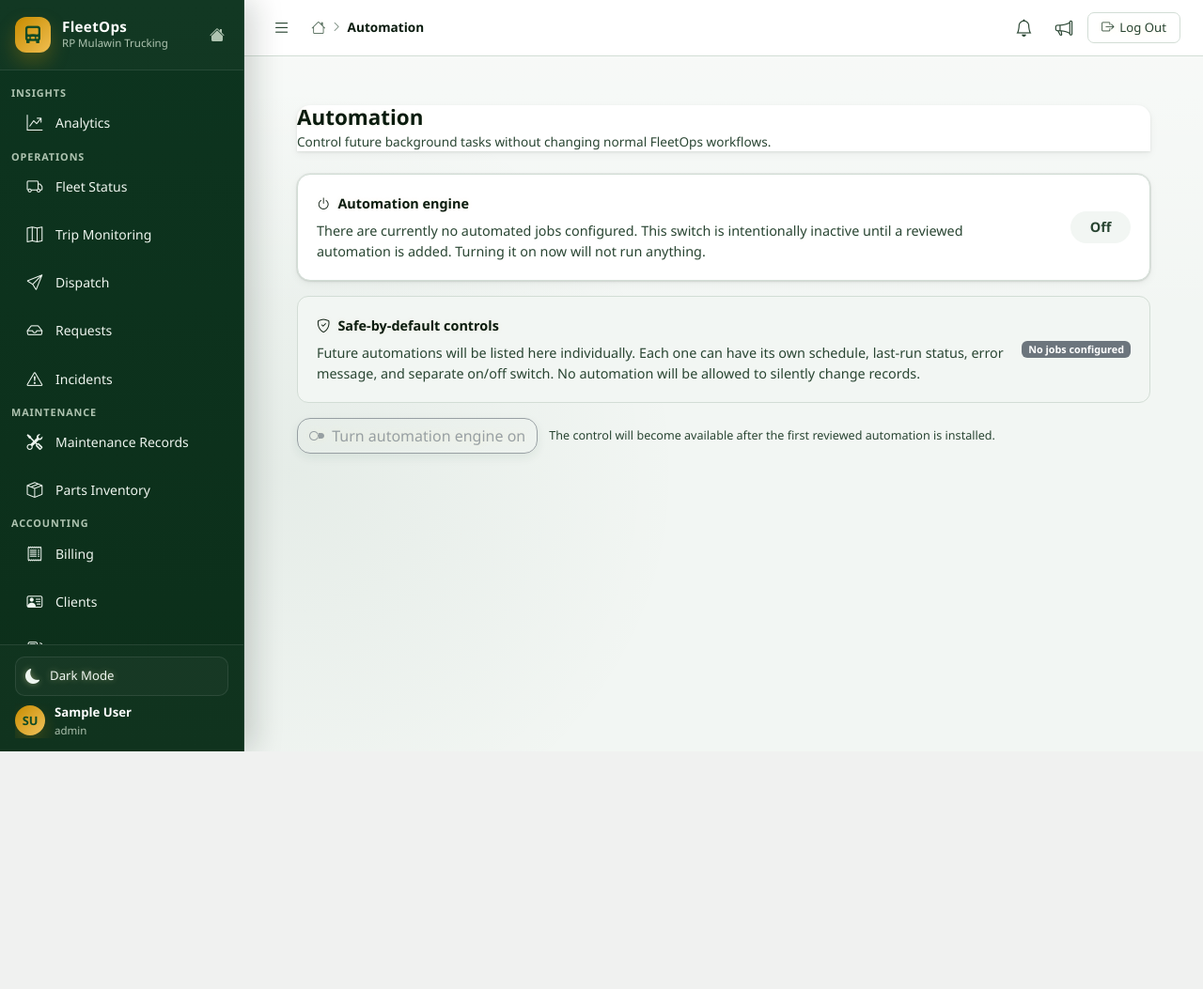
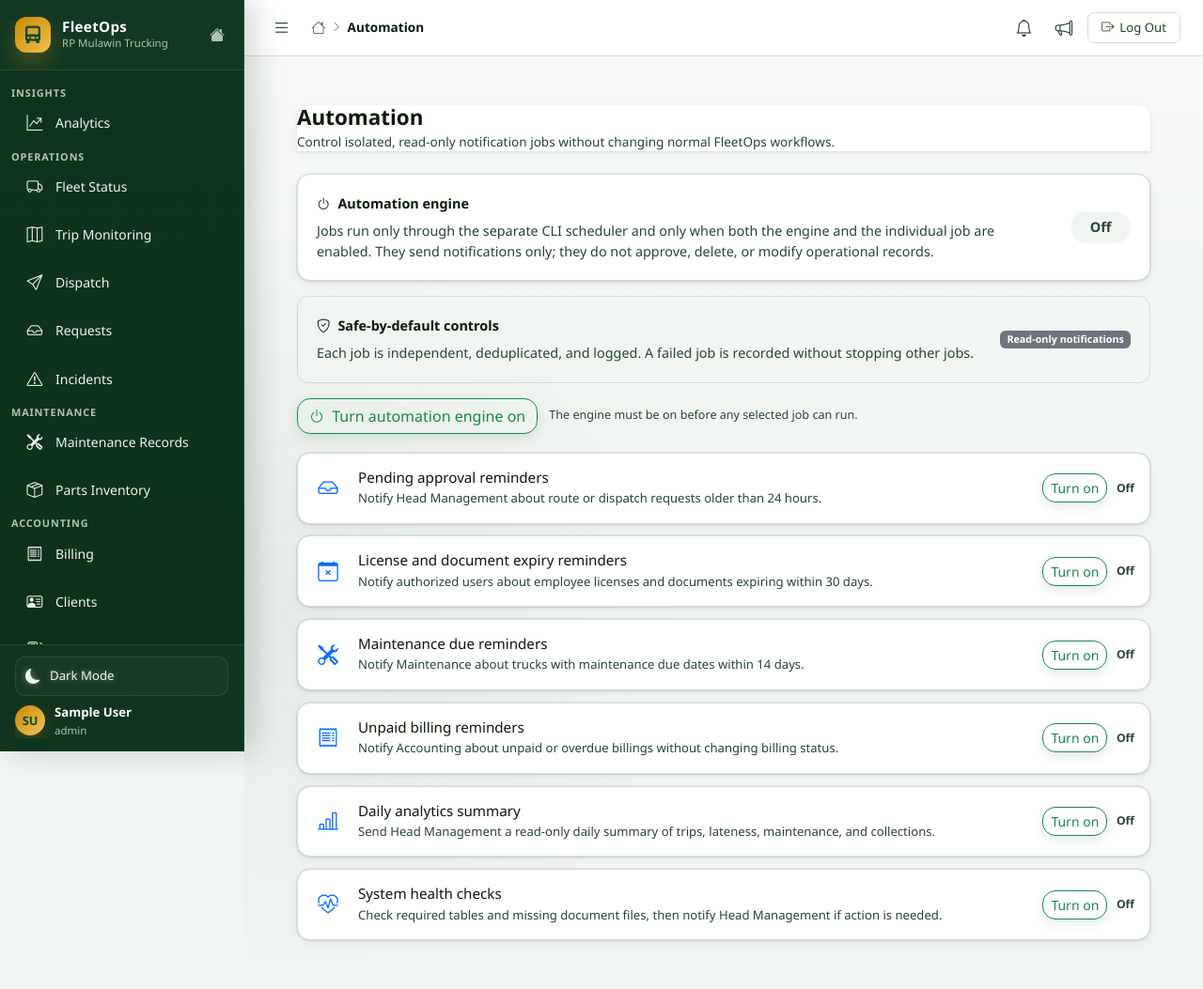
Before and after one commit to space-boy09195/mulawin_fleetops, a PHP site: page /pages/automation.php in a window 1280 px wide. Shown: the whole page at 94% size. Before the commit the page ends 800 px from the top, so only its background shows below. Run offline with PHP 8.4, Linux system fonts and the light colour scheme; the visitor is signed in with stand-in values (Sample User, id 1); data comes from the database, SQL or seed files in the repository; data that the repository does not hold is empty.

Commit message:
Refactor automation and document handling functionality
- Update automation and document handlers for improved performance.
- Enhance CSS for better UI in automation pages.
- Add migration scripts for document expiry and automation settings.
- Introduce automation runner to streamline automation processes.
- Modify relevant pages to integrate new features.

```diff
--- a/assets/css/automation.css
+++ b/assets/css/automation.css
@@ -57,7 +57,23 @@
   flex-wrap: wrap;
 }
 
+.automation-job-grid { display: grid; gap: .8rem; margin-top: 1.25rem; }
+.automation-job-card {
+  display: flex; align-items: center; gap: 1rem; padding: 1rem;
+  background: var(--bs-body-bg); border: 1px solid var(--bs-border-color); border-radius: 10px;
+}
+.automation-job-icon { font-size: 1.35rem; color: var(--bs-primary); width: 2rem; text-align: center; }
+.automation-job-content { flex: 1; }
+.automation-job-content h2 { font-size: .95rem; margin: 0; color: var(--bs-emphasis-color); }
+.automation-job-content p { margin: .25rem 0 0; color: var(--bs-secondary-color); font-size: .82rem; }
+.automation-job-toggle { display: flex; align-items: center; gap: .6rem; }
+.automation-job-state { font-size: .76rem; font-weight: 700; }
+.automation-job-state.is-on { color: #198754; }
+.automation-job-state.is-off { color: var(--bs-secondary-color); }
+
 @media (max-width: 700px) {
   .automation-page { padding: 1.25rem 1rem; }
   .automation-card { align-items: flex-start; flex-direction: column; }
+  .automation-job-card { align-items: flex-start; flex-wrap: wrap; }
+  .automation-job-toggle { width: 100%; margin-left: 3rem; }
 }
--- a/assets/js/documents.js
+++ b/assets/js/documents.js
@@ -46,6 +46,7 @@
   const uploadDocType   = document.getElementById('uploadDocType');
   const uploadTripId    = document.getElementById('uploadTripId');
   const uploadDescription = document.getElementById('uploadDescription');
+  const uploadExpiryDate = document.getElementById('uploadExpiryDate');
   const submitUploadBtn = document.getElementById('submitUploadBtn');
   const uploadBtnSpinner = document.getElementById('uploadBtnSpinner');
   const uploadBtnText   = document.getElementById('uploadBtnText');
@@ -182,6 +183,7 @@
     if (uploadDocType)    uploadDocType.value    = '';
     if (uploadTripId)     uploadTripId.value     = '';
     if (uploadDescription) uploadDescription.value = '';
+    if (uploadExpiryDate) uploadExpiryDate.value = '';
     hideAlert(uploadAlert);
     uploadProgress?.classList.add('d-none');
     if (uploadProgressBar) uploadProgressBar.style.width = '0%';
@@ -223,6 +225,7 @@
     formData.append('doc_type',    docType);
     formData.append('trip_id',     uploadTripId?.value     ?? '');
     formData.append('description', uploadDescription?.value.trim() ?? '');
+    formData.append('expiry_date', uploadExpiryDate?.value ?? '');
     formData.append(window.CSRF_TOKEN_NAME, window.CSRF_TOKEN);
 
     setBusy(submitUploadBtn, uploadBtnSpinner, true);
--- /dev/null
+++ b/db/document_expiry_migration.sql
@@ -0,0 +1,4 @@
+-- Run once if document expiry reminders are needed.
+ALTER TABLE documents
+  ADD COLUMN expiry_date DATE NULL AFTER description,
+  ADD INDEX idx_documents_expiry (expiry_date);
--- a/pages/automation.php
+++ b/pages/automation.php
@@ -1,8 +1,7 @@
 <?php
 // ============================================================
 // pages/automation.php
-// Safe control center for future system automations.
-// No automation jobs are registered yet.
+// Safe control center for read-only system automations.
 // ============================================================
 require_once __DIR__ . '/../includes/session.php';
 require_once __DIR__ . '/../includes/layout.php';
@@ -17,11 +16,11 @@ layoutHead('Automation', APP_BASE . '/assets/css/automation.css');
 $pdo = getDBConnection();
 $engineEnabled = false;
 $migrationReady = true;
+$settings = [];
 
 try {
-    $stmt = $pdo->prepare("SELECT setting_value FROM automation_settings WHERE setting_key = 'automation_engine_enabled'");
-    $stmt->execute();
-    $engineEnabled = $stmt->fetchColumn() === '1';
+    $settings = $pdo->query("SELECT setting_key, setting_value FROM automation_settings")->fetchAll(PDO::FETCH_KEY_PAIR);
+    $engineEnabled = ($settings['automation_engine_enabled'] ?? '0') === '1';
 } catch (PDOException $e) {
     if ($e->getCode() === '42S02' || str_contains($e->getMessage(), "doesn't exist")) {
         $migrationReady = false;
@@ -33,7 +32,7 @@ try {
 <div class="automation-page">
   <div class="page-header">
     <h1 class="page-title">Automation</h1>
-    <p class="page-subtitle">Control future background tasks without changing normal FleetOps workflows.</p>
+    <p class="page-subtitle">    Control isolated, read-only notification jobs without changing normal FleetOps workflows.</p>
   </div>
 
   <?php if (!$migrationReady): ?>
@@ -47,8 +46,8 @@ try {
     <div>
       <div class="automation-card-title"><i class="bi bi-power me-2"></i>Automation engine</div>
       <p class="automation-card-text">
-        There are currently no automated jobs configured. This switch is intentionally inactive until a reviewed
-        automation is added. Turning it on now will not run anything.
+        Jobs run only through the separate CLI scheduler and only when both the engine and the individual job
+        are enabled. They send notifications only; they do not approve, delete, or modify operational records.
       </p>
     </div>
     <div class="automation-status <?= $engineEnabled ? 'is-on' : 'is-off' ?>">
@@ -60,11 +59,10 @@ try {
     <div>
       <div class="automation-card-title"><i class="bi bi-shield-check me-2"></i>Safe-by-default controls</div>
       <p class="automation-card-text">
-        Future automations will be listed here individually. Each one can have its own schedule, last-run status,
-        error message, and separate on/off switch. No automation will be allowed to silently change records.
+        Each job is independent, deduplicated, and logged. A failed job is recorded without stopping other jobs.
       </p>
     </div>
-    <span class="badge text-bg-secondary">No jobs configured</span>
+    <span class="badge text-bg-secondary">Read-only notifications</span>
   </div>
 
   <?php if ($migrationReady): ?>
@@ -72,11 +70,38 @@ try {
     <?= csrfInput() ?>
     <input type="hidden" name="action" value="toggle_engine">
     <input type="hidden" name="enabled" value="<?= $engineEnabled ? '0' : '1' ?>">
-    <button type="submit" class="btn btn-outline-secondary" disabled title="No automation jobs are configured yet">
-      <i class="bi bi-toggle2-off me-1"></i>
+    <button type="submit" class="btn btn-outline-<?= $engineEnabled ? 'danger' : 'success' ?>">
+      <i class="bi bi-power me-1"></i>
       <?= $engineEnabled ? 'Turn automation engine off' : 'Turn automation engine on' ?>
     </button>
-    <small class="text-muted">The control will become available after the first reviewed automation is installed.</small>
+    <small class="text-muted">The engine must be on before any selected job can run.</small>
   </form>
+  <div class="automation-job-grid">
+    <?php
+    $jobs = [
+      'pending_approval_reminders' => ['Pending approval reminders', 'Notify Head Management about route or dispatch requests older than 24 hours.', 'bi-inbox'],
+      'expiry_reminders' => ['License and document expiry reminders', 'Notify authorized users about employee licenses and documents expiring within 30 days.', 'bi-calendar-x'],
+      'maintenance_due_reminders' => ['Maintenance due reminders', 'Notify Maintenance about trucks with maintenance due dates within 14 days.', 'bi-tools'],
+      'unpaid_billing_reminders' => ['Unpaid billing reminders', 'Notify Accounting about unpaid or overdue billings without changing billing status.', 'bi-receipt'],
+      'daily_analytics_summary' => ['Daily analytics summary', 'Send Head Management a read-only daily summary of trips, lateness, maintenance, and collections.', 'bi-bar-chart-line'],
+      'system_health_checks' => ['System health checks', 'Check required tables and missing document files, then notify Head Management if action is needed.', 'bi-heart-pulse'],
+    ];
+    foreach ($jobs as $key => [$title, $description, $icon]):
+      $enabled = ($settings[$key] ?? '0') === '1';
+    ?>
+    <div class="automation-job-card">
+      <div class="automation-job-icon"><i class="bi <?= $icon ?>"></i></div>
+      <div class="automation-job-content"><h2><?= htmlspecialchars($title) ?></h2><p><?= htmlspecialchars($description) ?></p></div>
+      <form method="post" action="<?= APP_BASE ?>/ajax/automation_handler.php" class="automation-job-toggle">
+        <?= csrfInput() ?>
+        <input type="hidden" name="action" value="toggle_job">
+        <input type="hidden" name="job_key" value="<?= htmlspecialchars($key) ?>">
+        <input type="hidden" name="enabled" value="<?= $enabled ? '0' : '1' ?>">
+        <button type="submit" class="btn btn-sm btn-outline-<?= $enabled ? 'danger' : 'success' ?>"><?= $enabled ? 'Turn off' : 'Turn on' ?></button>
+        <span class="automation-job-state <?= $enabled ? 'is-on' : 'is-off' ?>"><?= $enabled ? 'On' : 'Off' ?></span>
+      </form>
+    </div>
+    <?php endforeach; ?>
+  </div>
   <?php endif; ?>
 </div>
--- a/pages/documents.php
+++ b/pages/documents.php
@@ -287,6 +287,11 @@ function mimeIcon(?string $mime): string {
             <input type="text" class="form-control doc-input" id="uploadDescription"
                    placeholder="Short note about this document…" maxlength="255">
           </div>
+          <div class="col-md-6">
+            <label class="form-label doc-label" for="uploadExpiryDate">Expiry date (optional)</label>
+            <input type="date" class="form-control doc-input" id="uploadExpiryDate">
+            <small class="text-muted">Used for expiry reminders.</small>
+          </div>
         </div>
 
         <!-- Upload progress -->
```
Also changed, not shown: ajax/automation_handler.php (+14 -5 lines), ajax/document_handler.php (+15 -11 lines), db/automation_settings_migration.sql (+35 -1 lines), includes/automation_runner.php (added, +139 -0 lines), scripts/run_automations.php (added, +11 -0 lines).
